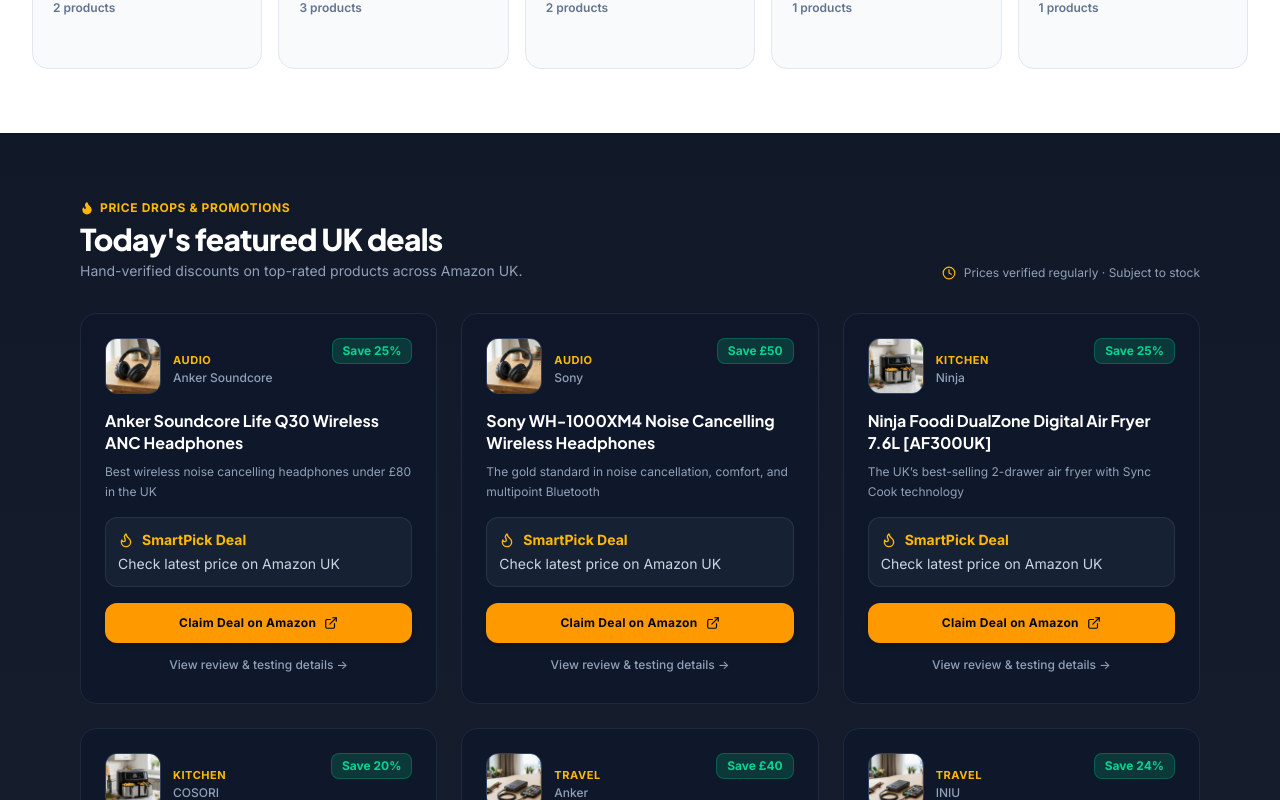
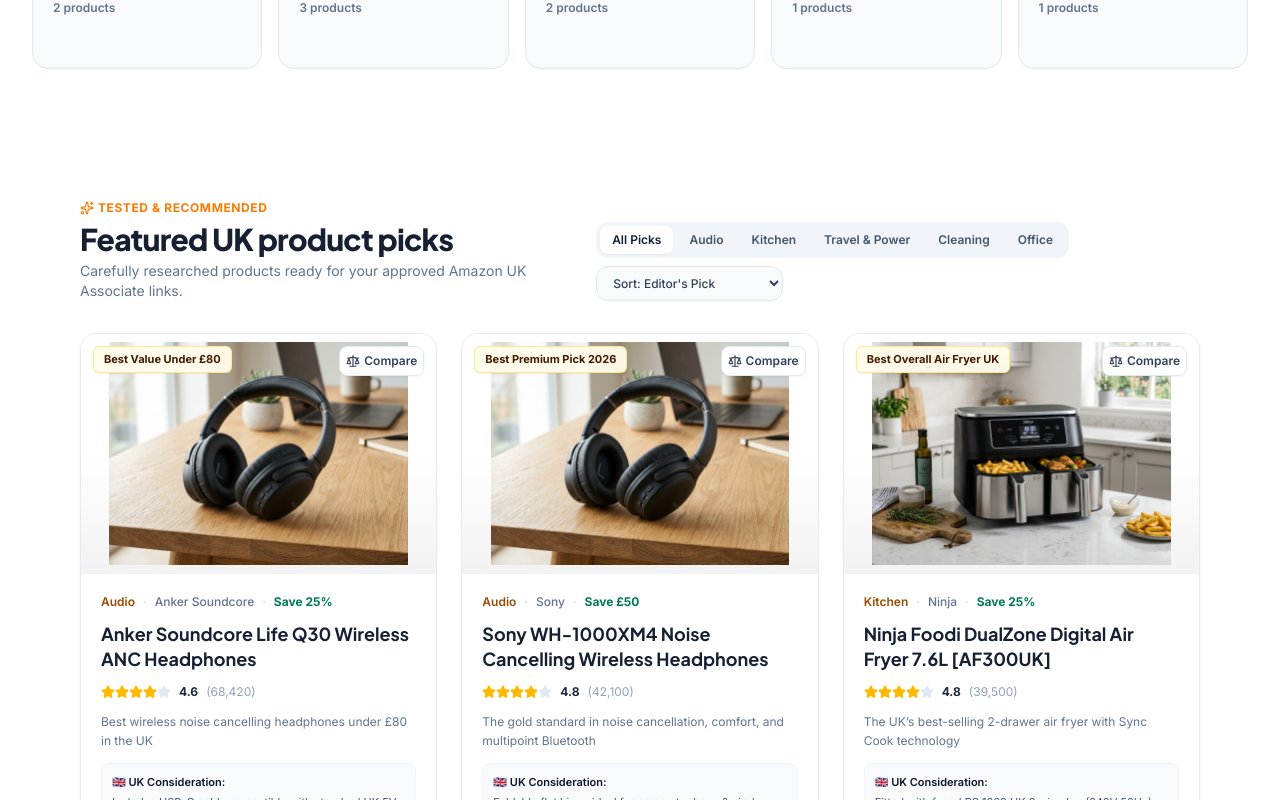
Before and after one commit to SmartPickuk/smartpickuk.github.io, a React (Vite) app: page / in a window 1280 px wide. Shown: the part 1100-1900 px from the top of the page. Built offline with nearby package versions, Linux system fonts and the light colour scheme.

Commit message:
Update App.tsx

```diff
--- a/src/App.tsx
+++ b/src/App.tsx
@@ -9,7 +9,6 @@ import { Link, Route, Routes, useParams } from 'react-router';
 import { Header } from './components/Header';
 import { Hero } from './components/Hero';
 import { CategoriesSection } from './components/CategoriesSection';
-import { DealsSection } from './components/DealsSection';
 import { BuyingGuidesSection } from './components/BuyingGuidesSection';
 import { FeaturedProductsSection } from './components/FeaturedProductsSection';
 import { ComparisonSection } from './components/ComparisonSection';
@@ -78,12 +77,18 @@ const HomePage: React.FC = () => {
 
       <main className="flex-1">
         <Hero />
+
         <CategoriesSection />
-        <DealsSection />
+
+        {/* Featured UK Product Picks */}
+        <FeaturedProductsSection />
+
         <BuyingGuidesSection />
-        <FeaturedProductsSection />
+
         <ComparisonSection />
+
         <ReviewApproachSection />
+
         <NewsletterSection />
       </main>
 
```
